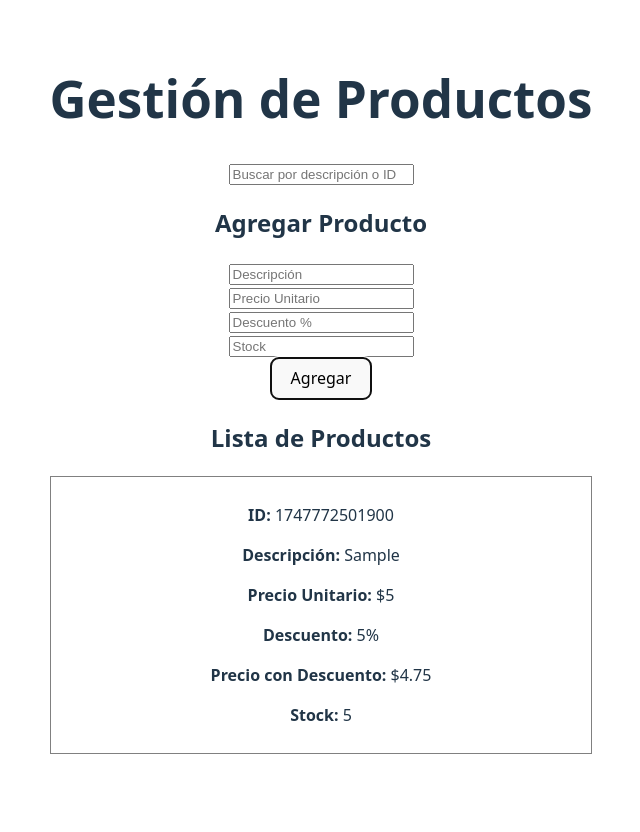
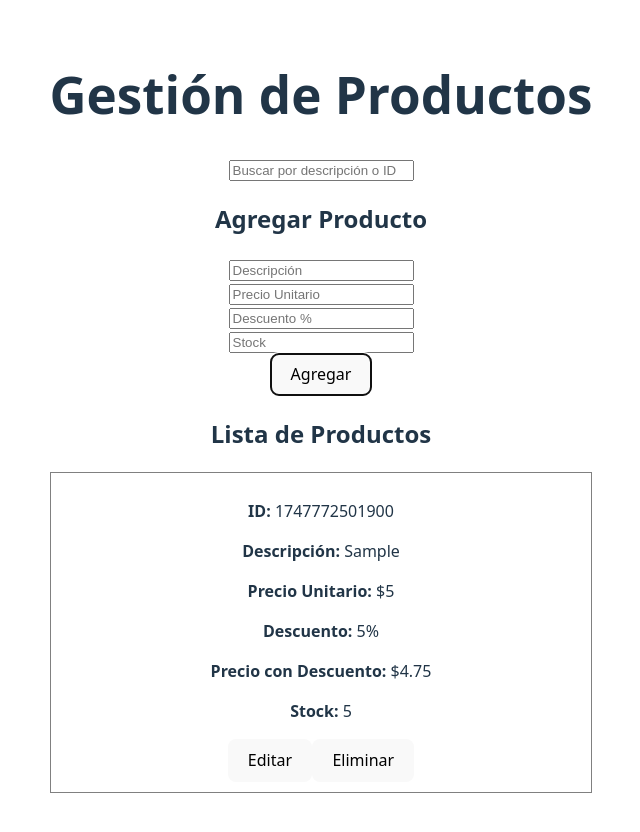
Before and after one commit to CarlosFigueroa497/pv_tp4_grupo14, a React (Vite) app: page / in a window 1280 px wide. Both pictures are taken after typing "Sample", "5", "5", "5" into the empty fields and a click on the button "Agregar". Shown: the top 832 px of the page, without its empty margins (319-959 px from the left). Before the commit the page ends 800 px from the top, so only its background shows below. Built offline with nearby package versions, Linux system fonts and the light colour scheme.

Commit message:
actualizacion de componentes

```diff
--- a/src/App.jsx
+++ b/src/App.jsx
@@ -2,15 +2,27 @@ import './App.css';
 import ProductForm from './components/ProductForm';
 import ProductList from './components/ProductList';
 import SearchBar from './components/SearchBar';
-import { useState, useMemo } from 'react';
+import { useState, useMemo, useCallback, useEffect } from 'react';
 
 function App() {
   const [productos, setProductos] = useState([]);
   const [busqueda, setBusqueda] = useState('');
+  const [productoParaEditar, setProductoParaEditar] = useState(null);
 
-  const agregarProducto = (nuevoProducto) => {
-    setProductos([...productos, nuevoProducto]);
-  };
+  const agregarProducto = useCallback((nuevoProducto) => {
+    setProductos((prev) => [...prev, nuevoProducto]);
+  }, []);
+
+  const eliminarProducto = useCallback((id) => {
+    setProductos((prev) => prev.filter((p) => p.id !== id));
+  }, []);
+
+  const actualizarProducto = useCallback((productoEditado) => {
+    setProductos((prev) =>
+      prev.map((p) => (p.id === productoEditado.id ? productoEditado : p))
+    );
+    setProductoParaEditar(null); // salir del modo edición
+  }, []);
 
   const productosFiltrados = useMemo(() => {
     return productos.filter((prod) => {
@@ -22,12 +34,25 @@ function App() {
     });
   }, [productos, busqueda]);
 
+  // Para seguir lo que pasa en consola (useEffect)
+  useEffect(() => {
+    console.log('Productos actualizados:', productos);
+  }, [productos]);
+
   return (
     <div className="App">
       <h1>Gestión de Productos</h1>
       <SearchBar terminoBusqueda={busqueda} onBuscar={setBusqueda} />
-      <ProductForm onAddProduct={agregarProducto} />
-      <ProductList productos={productosFiltrados} />
+      <ProductForm
+        onAddProduct={agregarProducto}
+        onUpdateProduct={actualizarProducto}
+        productoParaEditar={productoParaEditar}
+      />
+      <ProductList
+        productos={productosFiltrados}
+        onEliminar={eliminarProducto}
+        onEditar={setProductoParaEditar}
+      />
     </div>
   );
 }
--- a/src/components/ProductForm.jsx
+++ b/src/components/ProductForm.jsx
@@ -1,10 +1,21 @@
-import { useState } from 'react';
+import { useState, useEffect } from 'react';
 
-function ProductForm({ onAddProduct }) {
+function ProductForm({ onAddProduct, productoParaEditar, onUpdateProduct }) {
   const [descripcion, setDescripcion] = useState('');
   const [precioUnitario, setPrecioUnitario] = useState('');
   const [descuento, setDescuento] = useState('');
   const [stock, setStock] = useState('');
+  const [id, setId] = useState(null);
+
+  useEffect(() => {
+    if (productoParaEditar) {
+      setId(productoParaEditar.id);
+      setDescripcion(productoParaEditar.descripcion);
+      setPrecioUnitario(productoParaEditar.precioUnitario);
+      setDescuento(productoParaEditar.descuento);
+      setStock(productoParaEditar.stock);
+    }
+  }, [productoParaEditar]);
 
   const handleSubmit = (e) => {
     e.preventDefault();
@@ -14,7 +25,7 @@ function ProductForm({ onAddProduct }) {
     const precioConDescuento = precio * (1 - desc / 100);
 
     const nuevoProducto = {
-      id: Date.now(), // genera un id unico
+      id: id || Date.now(),
       descripcion,
       precioUnitario: precio,
       descuento: desc,
@@ -22,17 +33,23 @@ function ProductForm({ onAddProduct }) {
       stock: parseInt(stock)
     };
 
-    onAddProduct(nuevoProducto); // le pasamos el prodcto al padre
-    // limpiar formulario
+    if (id) {
+      onUpdateProduct(nuevoProducto);
+    } else {
+      onAddProduct(nuevoProducto);
+    }
+
+    // limpiar el formulario
     setDescripcion('');
     setPrecioUnitario('');
     setDescuento('');
     setStock('');
+    setId(null);
   };
 
   return (
     <form onSubmit={handleSubmit}>
-      <h2>Agregar Producto</h2>
+      <h2>{id ? 'Editar Producto' : 'Agregar Producto'}</h2>
       <input
         type="text"
         placeholder="Descripción"
@@ -61,7 +78,7 @@ function ProductForm({ onAddProduct }) {
         onChange={(e) => setStock(e.target.value)}
       /><br />
 
-      <button type="submit">Agregar</button>
+      <button type="submit">{id ? 'Actualizar' : 'Agregar'}</button>
     </form>
   );
 }
--- a/src/components/ProductItem.jsx
+++ b/src/components/ProductItem.jsx
@@ -1,4 +1,4 @@
-function ProductItem({ producto }) {
+function ProductItem({ producto, onEliminar, onEditar }) {
   return (
     <div style={{ border: '1px solid gray', marginBottom: '10px', padding: '10px' }}>
       <p><strong>ID:</strong> {producto.id}</p>
@@ -7,6 +7,8 @@ function ProductItem({ producto }) {
       <p><strong>Descuento:</strong> {producto.descuento}%</p>
       <p><strong>Precio con Descuento:</strong> ${producto.precioConDescuento.toFixed(2)}</p>
       <p><strong>Stock:</strong> {producto.stock}</p>
+      <button onClick={() => onEditar(producto)}>Editar</button>
+      <button onClick={() => onEliminar(producto.id)}>Eliminar</button>
     </div>
   );
 }
--- a/src/components/ProductList.jsx
+++ b/src/components/ProductList.jsx
@@ -1,6 +1,5 @@
 import ProductItem from './ProductItem';
-
-function ProductList({ productos }) {
+function ProductList({ productos, onEliminar, onEditar }) {
   if (productos.length === 0) {
     return <p>No hay productos para mostrar.</p>;
   }
@@ -9,7 +8,12 @@ function ProductList({ productos }) {
     <div>
       <h2>Lista de Productos</h2>
       {productos.map((prod) => (
-        <ProductItem key={prod.id} producto={prod} />
+        <ProductItem
+          key={prod.id}
+          producto={prod}
+          onEliminar={onEliminar}
+          onEditar={onEditar}
+        />
       ))}
     </div>
   );
```
